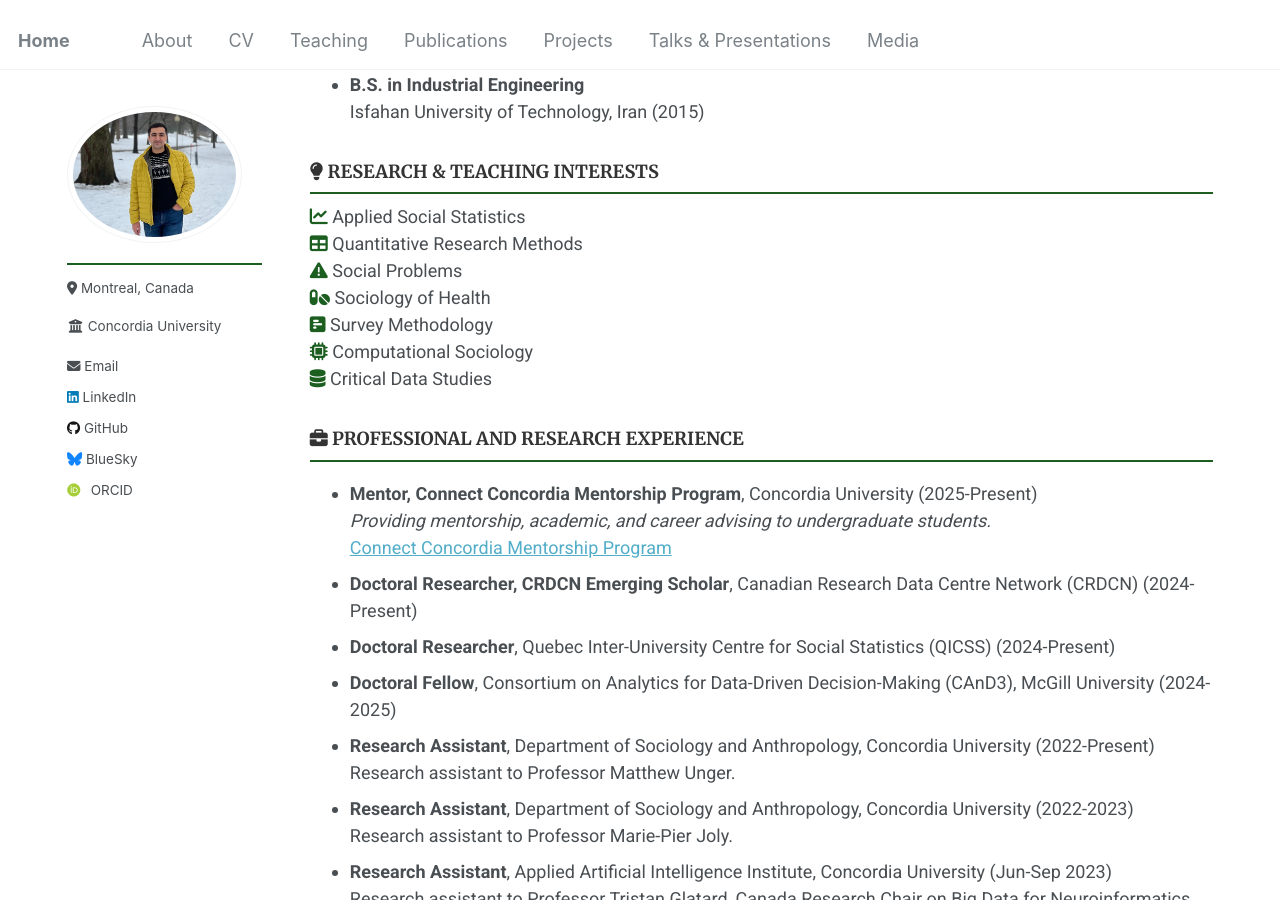
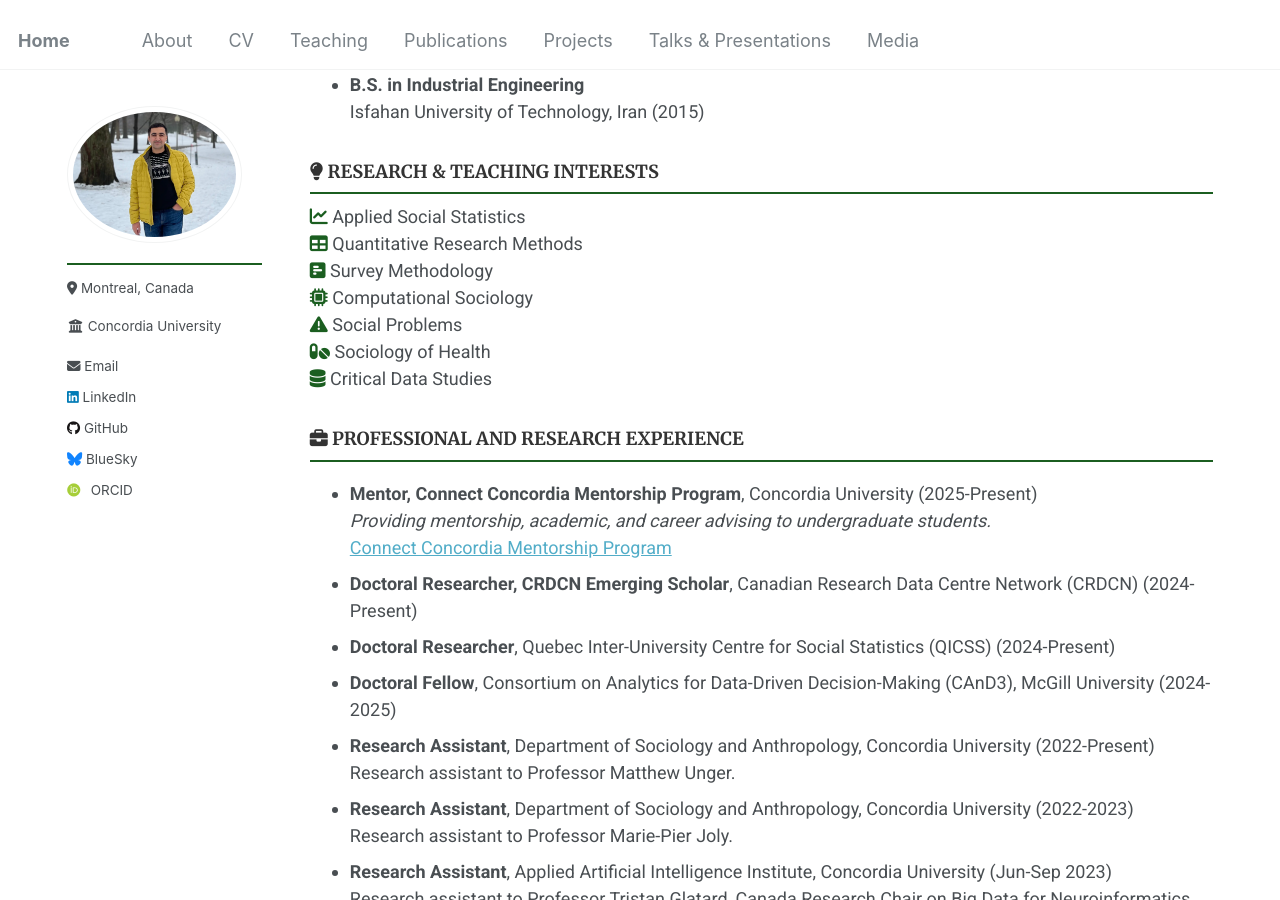
Before and after one commit to Mohsnmonji/mohsnmonji.github.io, a Jekyll site: the page built from _pages/Curriculum Vitae.md, in a window 1280 px wide and 900 px high, scrolled down 333 px. Built offline with Jekyll 4.4.1, drawn with Linux system fonts in a browser that asks for light colours; some web fonts are replaced.

Commit message:
Update Curriculum Vitae.md

```diff
--- a/_pages/Curriculum Vitae.md
+++ b/_pages/Curriculum Vitae.md
@@ -36,10 +36,10 @@ author_profile: true
 <div>
   <i class="fas fa-chart-line" style="color: #1B5E20;"></i> Applied Social Statistics<br>
   <i class="fas fa-table" style="color: #1B5E20;"></i> Quantitative Research Methods<br>
-  <i class="fas fa-exclamation-triangle" style="color: #1B5E20;"></i> Social Problems<br>
-  <i class="fas fa-pills" style="color: #1B5E20;"></i> Sociology of Health<br>
   <i class="fas fa-poll-h" style="color: #1B5E20;"></i> Survey Methodology<br>
   <i class="fas fa-microchip" style="color: #1B5E20;"></i> Computational Sociology<br>
+     <i class="fas fa-exclamation-triangle" style="color: #1B5E20;"></i> Social Problems<br>
+  <i class="fas fa-pills" style="color: #1B5E20;"></i> Sociology of Health<br>
   <i class="fas fa-database" style="color: #1B5E20;"></i> Critical Data Studies
 </div>
 
```
